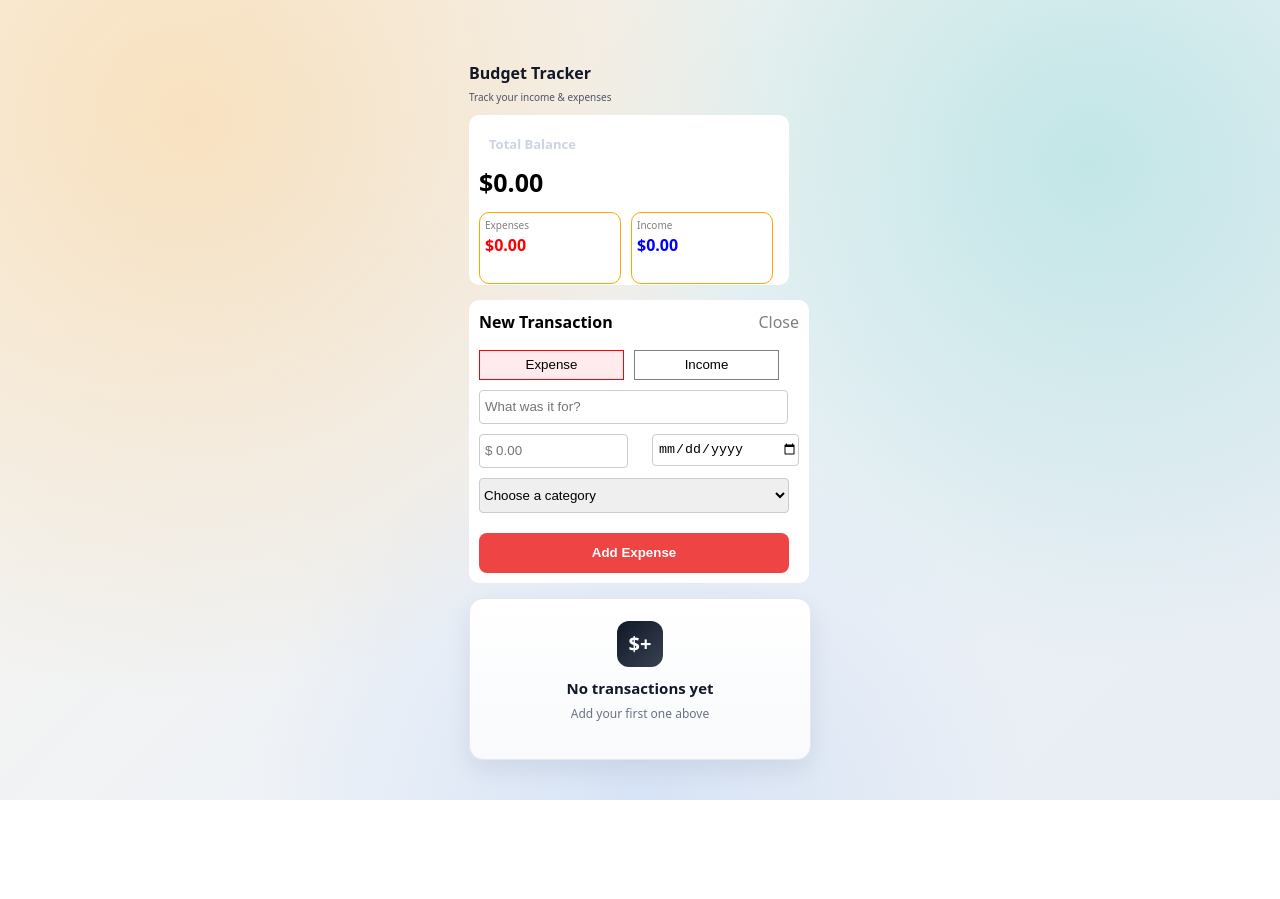
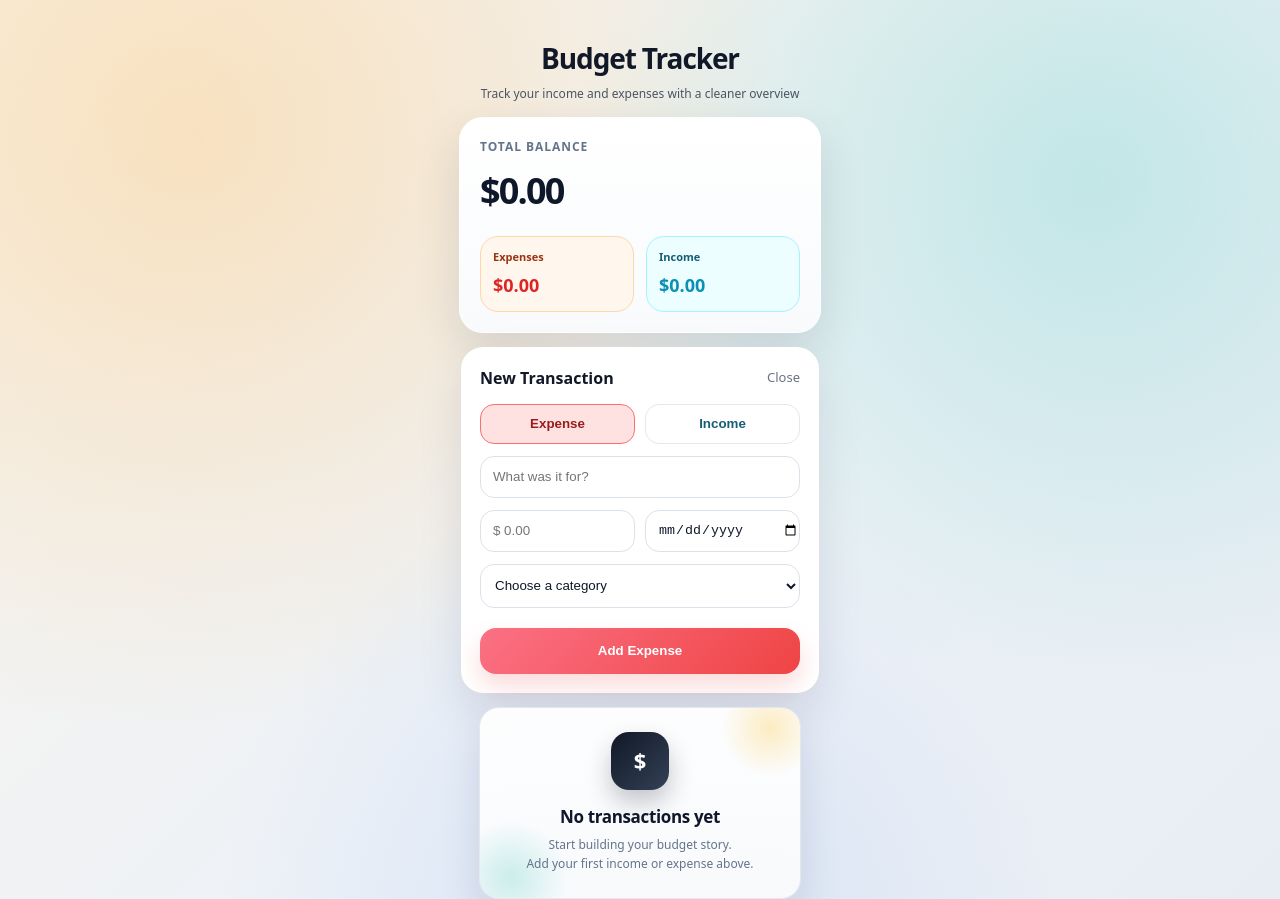
Before and after one commit to Majkan1/Mini-Budget-Tracker, a React (Vite) app in the folder vite-project/: page / in a window 1280 px wide. Both pictures are taken after a click on the button "+ Add transaction". Before the commit the page ends 800 px from the top, so only its background shows below. Built offline with nearby package versions, Linux system fonts and the light colour scheme.

Commit message:
Repair and fix the UX/UI.

```diff
--- a/vite-project/src/App.tsx
+++ b/vite-project/src/App.tsx
@@ -55,7 +55,15 @@ export default function App() {
   };
 
   return (
-    <div>
+    <div style={{
+      width: '100%',
+      maxWidth: '360px',
+      margin: '0 auto',
+      display: 'flex',
+      flexDirection: 'column',
+      alignItems: 'center',
+      gap: '14px'
+    }}>
       <Title />
       <MainPart
         income={income}
@@ -83,9 +91,9 @@ export default function App() {
 
 function Title() {
   return (
-    <div className='Title'>
-      <h4 style={{ marginBottom: "5px", color: "#111827" }}>Budget Tracker</h4>
-      <p style={{ fontSize: "10px", color: "#4b5563", marginTop: "5px" }}>Track your income & expenses</p>
+    <div className='Title' style={{ width: '100%', textAlign: 'center' }}>
+      <h4 style={{ marginBottom: "6px", color: "#111827", fontSize: '28px', letterSpacing: '-0.04em' }}>Budget Tracker</h4>
+      <p style={{ fontSize: "12px", color: "#4b5563", marginTop: "0px", marginBottom: '0px' }}>Track your income and expenses with a cleaner overview</p>
     </div>
   );
 }
@@ -97,31 +105,36 @@ function MainPart(props: {
 }) {
   return (
     <div style={{
-      width: '300px', height: "150px", backgroundColor: "white",
-      borderRadius: "10px", padding: '10px',
+      width: '100%',
+      maxWidth: '320px',
+      background: 'linear-gradient(180deg, rgba(255,255,255,0.98) 0%, rgba(248,250,252,0.98) 100%)',
+      borderRadius: '24px',
+      padding: '20px',
+      border: '1px solid rgba(255,255,255,0.7)',
+      boxShadow: '0 18px 45px rgba(15, 23, 42, 0.12)'
     }}>
 
       <h6 style={{
-        marginTop: '10px', marginLeft: "10px", fontSize: "13px",
-        color: "rgb(203, 213, 225)", marginBottom: "10px"
+        marginTop: '0px', marginLeft: "0px", fontSize: "12px",
+        color: "#64748b", marginBottom: "8px", letterSpacing: '0.08em', textTransform: 'uppercase'
       }}>Total Balance</h6>
 
       <p style={{
-        color: "black", fontSize: "25px", marginTop: "10px",
-        marginBottom: "0px", fontWeight: "bold"
+        color: "#0f172a", fontSize: "36px", marginTop: "0px",
+        marginBottom: "18px", fontWeight: "bold", letterSpacing: '-0.05em'
       }}>${props.total.toFixed(2)}</p>
 
-      <div style={{ display: "flex", gap: "10px", marginTop: "10px" }}>
-        <div style={{ width: '130px', height: "60px", borderRadius: "10px", border: '1px solid orange', padding: '5px' }}>
-          <p style={{ fontSize: '10px', color: 'gray', margin: 0 }}>Expenses</p>
-          <p style={{ color: "red", margin: 0, fontWeight: 'bold' }}>${props.expenses.toFixed(2)}</p>
+      <div style={{ display: "flex", gap: "12px", marginTop: "0px" }}>
+        <div style={{ width: 'calc(50% - 6px)', borderRadius: '18px', background: '#fff7ed', border: '1px solid #fed7aa', padding: '12px' }}>
+          <p style={{ fontSize: '11px', color: '#9a3412', margin: 0, marginBottom: '6px', fontWeight: 'bold' }}>Expenses</p>
+          <p style={{ color: '#dc2626', margin: 0, fontWeight: 'bold', fontSize: '18px' }}>${props.expenses.toFixed(2)}</p>
         </div>
         <div style={{
-          width: '130px', height: "60px", borderRadius: "10px",
-          border: '1px solid orange', padding: '5px'
+          width: 'calc(50% - 6px)', borderRadius: '18px',
+          background: '#ecfeff', border: '1px solid #a5f3fc', padding: '12px'
         }}>
-          <p style={{ fontSize: '10px', color: 'gray', margin: 0 }}>Income</p>
-          <p style={{ color: "blue", margin: 0, fontWeight: 'bold' }}>${props.income.toFixed(2)}</p>
+          <p style={{ fontSize: '11px', color: '#155e75', margin: 0, marginBottom: '6px', fontWeight: 'bold' }}>Income</p>
+          <p style={{ color: '#0891b2', margin: 0, fontWeight: 'bold', fontSize: '18px' }}>${props.income.toFixed(2)}</p>
         </div>
       </div>
     </div>
@@ -151,7 +164,7 @@ function Parent(props: {
   };
 
   return (
-    <div>
+    <div style={{ width: '100%', display: 'flex', justifyContent: 'center' }}>
       {!show && <Button now={Show} />}
       {show && <AddTask
         {...props}
@@ -175,57 +188,62 @@ function AddTask(props: {
   onClose: () => void;
 }) {
   return (
-    <div className='Button-Add' style={{ marginTop: '15px', borderRadius: '10px', width: '320px' }}>
-      <div style={{ display: 'flex', justifyContent: 'space-between', marginTop: "0px" }}>
-        <p style={{ marginTop: "0px", fontWeight: 'bold' }}>New Transaction</p>
+    <div className='Button-Add' style={{ marginTop: '0px', borderRadius: '22px', width: '100%', maxWidth: '320px', padding: '18px', border: '1px solid rgba(255,255,255,0.75)', boxShadow: '0 18px 45px rgba(15, 23, 42, 0.10)' }}>
+      <div style={{ display: 'flex', justifyContent: 'space-between', marginTop: "0px", alignItems: 'center' }}>
+        <p style={{ marginTop: "0px", marginBottom: '14px', fontWeight: 'bold', color: '#111827', fontSize: '16px' }}>New Transaction</p>
         <p onClick={props.onClose} style={{
-          marginTop: "0px"
-          , cursor: 'pointer', color: 'gray'
+          marginTop: "0px", marginBottom: '14px', cursor: 'pointer', color: '#6b7280', fontSize: '13px'
         }}>Close</p>
       </div>
 
-      <div style={{ marginBottom: '10px' }}>
+      <div style={{ marginBottom: '12px', display: 'flex', gap: '10px' }}>
         <button
           className='Expense'
           onClick={() => { props.setTransactionType('expense'); }}
           style={{
-            width: "145px", height: "30px",
-            border: '1px solid gray',
-            backgroundColor: props.transactionType === 'expense' ? '#ffebee' : 'white',
-            borderColor: props.transactionType === 'expense' ? 'red' : 'gray',
-            marginRight: '10px'
+            width: '50%', height: '40px',
+            border: '1px solid #fecaca',
+            backgroundColor: props.transactionType === 'expense' ? '#fee2e2' : '#ffffff',
+            borderColor: props.transactionType === 'expense' ? '#f87171' : '#e5e7eb',
+            marginRight: '0px',
+            borderRadius: '14px',
+            fontWeight: 'bold',
+            color: '#991b1b'
           }}>Expense</button>
 
         <button
           className='Income'
           onClick={() => { props.setTransactionType('income'); }}
           style={{
-            width: "145px", height: "30px",
-            border: '1px solid gray',
-            backgroundColor: props.transactionType === 'income' ? '#e8f5e9' : 'white',
-            borderColor: props.transactionType === 'income' ? 'green' : 'gray'
+            width: '50%', height: '40px',
+            border: '1px solid #a5f3fc',
+            backgroundColor: props.transactionType === 'income' ? '#cffafe' : '#ffffff',
+            borderColor: props.transactionType === 'income' ? '#22d3ee' : '#e5e7eb',
+            borderRadius: '14px',
+            fontWeight: 'bold',
+            color: '#155e75'
           }}>Income</button>
       </div>
 
       <input
         className='InputForTitle'
-        style={{ width: '300px', height: '30px', borderRadius: '4px', border: '1px solid #ccc', marginBottom: '10px', paddingLeft: '5px' }}
+        style={{ width: '100%', height: '42px', borderRadius: '14px', border: '1px solid #dbe2ea', marginBottom: '12px', paddingLeft: '12px', boxSizing: 'border-box', background: '#ffffff', color: '#0f172a' }}
         type='text'
         placeholder='What was it for?'
         value={props.title}
         onChange={(e) => { props.setTitle(e.target.value); }}
       />
 
-      <div style={{ display: 'flex', justifyContent: 'space-between', marginBottom: '10px' }}>
+      <div style={{ display: 'flex', justifyContent: 'space-between', marginBottom: '12px', gap: '10px' }}>
         <input
-          style={{ width: '140px', height: '30px', borderRadius: '4px', border: '1px solid #ccc', paddingLeft: '5px' }}
+          style={{ width: '50%', height: '42px', borderRadius: '14px', border: '1px solid #dbe2ea', paddingLeft: '12px', boxSizing: 'border-box', background: '#ffffff', color: '#0f172a' }}
           type="number"
           value={props.amount}
           placeholder="$ 0.00"
           onChange={(e) => { props.setAmount(e.target.value === '' ? '' : parseFloat(e.target.value)); }}
         />
         <input
-          style={{ width: '140px', height: '30px', borderRadius: '4px', border: '1px solid #ccc', paddingLeft: '5px' }}
+          style={{ width: '50%', height: '42px', borderRadius: '14px', border: '1px solid #dbe2ea', paddingLeft: '12px', boxSizing: 'border-box', background: '#ffffff', color: '#0f172a' }}
           type="date"
           value={props.date}
           onChange={(e) => { props.setDate(e.target.value); }}
@@ -236,9 +254,10 @@ function AddTask(props: {
         value={props.category}
         onChange={(e) => props.setCategory(e.target.value)}
         style={{
-          width: "310px", height: '35px', borderRadius: '4px',
-          border: '1px solid #ccc', display: 'block',
-          marginTop: '10px', marginBottom: '15px'
+          width: '100%', height: '44px', borderRadius: '14px',
+          border: '1px solid #dbe2ea', display: 'block',
+          marginTop: '0px', marginBottom: '16px', paddingLeft: '10px',
+          boxSizing: 'border-box', background: '#ffffff', color: '#0f172a'
         }}>
         <option value="" disabled hidden>
           Choose a category
@@ -257,10 +276,10 @@ function AddTask(props: {
           props.onClose();
         }}
         style={{
-          width: "310px", borderRadius: '8px', color: 'white',
-          marginTop: '5px', height: '40px', border: 'none',
-          background: props.transactionType === 'income' ? 'rgba(16, 185, 129, 1)' : 'rgba(239, 68, 68, 1)',
-          cursor: 'pointer', fontWeight: 'bold'
+          width: '100%', borderRadius: '16px', color: 'white',
+          marginTop: '4px', height: '46px', border: 'none',
+          background: props.transactionType === 'income' ? 'linear-gradient(135deg, #06b6d4 0%, #0891b2 100%)' : 'linear-gradient(135deg, #fb7185 0%, #ef4444 100%)',
+          cursor: 'pointer', fontWeight: 'bold', boxShadow: props.transactionType === 'income' ? '0 12px 24px rgba(8, 145, 178, 0.22)' : '0 12px 24px rgba(239, 68, 68, 0.20)'
         }}>
         {props.transactionType === 'income' ? 'Add Income' : 'Add Expense'}
       </button>
@@ -271,9 +290,10 @@ function AddTask(props: {
 function Button(props: { now: () => void; }) {
   return (
     <button onClick={props.now} style={{
-      width: "320px", height: "40px",
-      backgroundColor: "black", borderRadius: "10px", border: '1px solid black',
-      marginTop: "15px", color: "white", cursor: 'pointer'
+      width: '100%', maxWidth: '320px', height: '50px',
+      background: 'linear-gradient(135deg, #0f172a 0%, #334155 100%)', borderRadius: '18px', border: 'none',
+      marginTop: '0px', color: 'white', cursor: 'pointer', fontWeight: 'bold',
+      boxShadow: '0 16px 30px rgba(15, 23, 42, 0.22)', letterSpacing: '0.01em'
     }}> + Add transaction</button>);
 }
 
@@ -281,63 +301,101 @@ function List(props: { transactions: Transaction[] }) {
   if (props.transactions.length === 0) {
     return (
       <div style={{
-        background: 'linear-gradient(180deg, #ffffff 0%, #f8fafc 100%)',
-        marginTop: '15px',
-        borderRadius: '14px',
-        padding: '22px',
-        width: '296px',
+        position: 'relative',
+        overflow: 'hidden',
+        background: 'linear-gradient(180deg, rgba(255,255,255,0.94) 0%, rgba(248,250,252,0.98) 100%)',
+        marginTop: '0px',
+        borderRadius: '20px',
+        padding: '24px',
+        width: '272px',
         textAlign: 'center',
         border: '1px solid #e5e7eb',
-        boxShadow: '0 10px 24px rgba(15, 23, 42, 0.08)'
+        boxShadow: '0 18px 40px rgba(15, 23, 42, 0.10)'
       }}>
         <div style={{
-          width: '46px',
-          height: '46px',
-          borderRadius: '12px',
-          margin: '0 auto 10px auto',
-          background: 'linear-gradient(135deg, #111827 0%, #374151 100%)',
+          position: 'absolute',
+          top: '-28px',
+          right: '-18px',
+          width: '96px',
+          height: '96px',
+          borderRadius: '999px',
+          background: 'radial-gradient(circle, rgba(251,191,36,0.28) 0%, rgba(251,191,36,0) 72%)'
+        }} />
+        <div style={{
+          position: 'absolute',
+          bottom: '-34px',
+          left: '-24px',
+          width: '110px',
+          height: '110px',
+          borderRadius: '999px',
+          background: 'radial-gradient(circle, rgba(20,184,166,0.20) 0%, rgba(20,184,166,0) 72%)'
+        }} />
+        <div style={{
+          width: '58px',
+          height: '58px',
+          borderRadius: '18px',
+          margin: '0 auto 14px auto',
+          background: 'linear-gradient(135deg, #111827 0%, #334155 100%)',
           color: 'white',
           display: 'flex',
           alignItems: 'center',
           justifyContent: 'center',
-          fontSize: '20px',
-          fontWeight: 'bold'
+          fontSize: '22px',
+          fontWeight: 'bold',
+          boxShadow: '0 12px 24px rgba(15, 23, 42, 0.24)',
+          position: 'relative'
         }}>
-          $+
+          $
         </div>
-        <p style={{ color: '#111827', margin: '6px 0', fontSize: '15px', fontWeight: 'bold' }}>
+        <p style={{
+          color: '#0f172a',
+          margin: '6px 0',
+          fontSize: '17px',
+          fontWeight: 'bold',
+          letterSpacing: '-0.02em',
+          position: 'relative'
+        }}>
           No transactions yet
         </p>
-        <p style={{ color: '#6b7280', fontSize: '12px', margin: '5px 0 14px 0' }}>
-          Add your first one above
+        <p style={{
+          color: '#64748b',
+          fontSize: '12px',
+          lineHeight: '1.6',
+          margin: '6px 0 0 0',
+          position: 'relative'
+        }}>
+          Start building your budget story.
+          <br />
+          Add your first income or expense above.
         </p>
       </div>
     );
   }
 
   return (
-    <div style={{ marginTop: '15px', width: '320px' }}>
+    <div style={{ marginTop: '0px', width: '100%', maxWidth: '320px' }}>
       <h5 style={{ margin: '10px 0', color: '#1f2937' }}>Recent Transactions</h5>
       {props.transactions.map((t) => (
         <div key={t.id} style={{
-          backgroundColor: 'white',
-          borderRadius: '10px',
-          padding: '10px',
-          marginBottom: '10px',
+          background: 'rgba(255, 255, 255, 0.92)',
+          borderRadius: '18px',
+          padding: '14px',
+          marginBottom: '12px',
           display: 'flex',
           justifyContent: 'space-between',
           alignItems: 'center',
-          borderLeft: `5px solid ${t.type === 'income' ? 'green' : 'red'}`
+          borderLeft: `5px solid ${t.type === 'income' ? '#06b6d4' : '#ef4444'}`,
+          boxShadow: '0 12px 28px rgba(15, 23, 42, 0.08)'
         }}>
           <div>
-            <p style={{ margin: '0 0 5px 0', fontWeight: 'bold', fontSize: '14px' }}>{t.title}</p>
-            <p style={{ margin: '0', fontSize: '12px', color: 'gray' }}>{t.date} • {t.category}</p>
+            <p style={{ margin: '0 0 6px 0', fontWeight: 'bold', fontSize: '14px', color: '#0f172a' }}>{t.title}</p>
+            <p style={{ margin: '0', fontSize: '12px', color: '#64748b' }}>{t.date} • {t.category}</p>
           </div>
           <div>
             <p style={{
               margin: '0',
               fontWeight: 'bold',
-              color: t.type === 'income' ? 'green' : 'red'
+              color: t.type === 'income' ? '#0891b2' : '#dc2626'
             }}>
               {t.type === 'income' ? '+' : '-'}${t.amount.toFixed(2)}
             </p>
```
